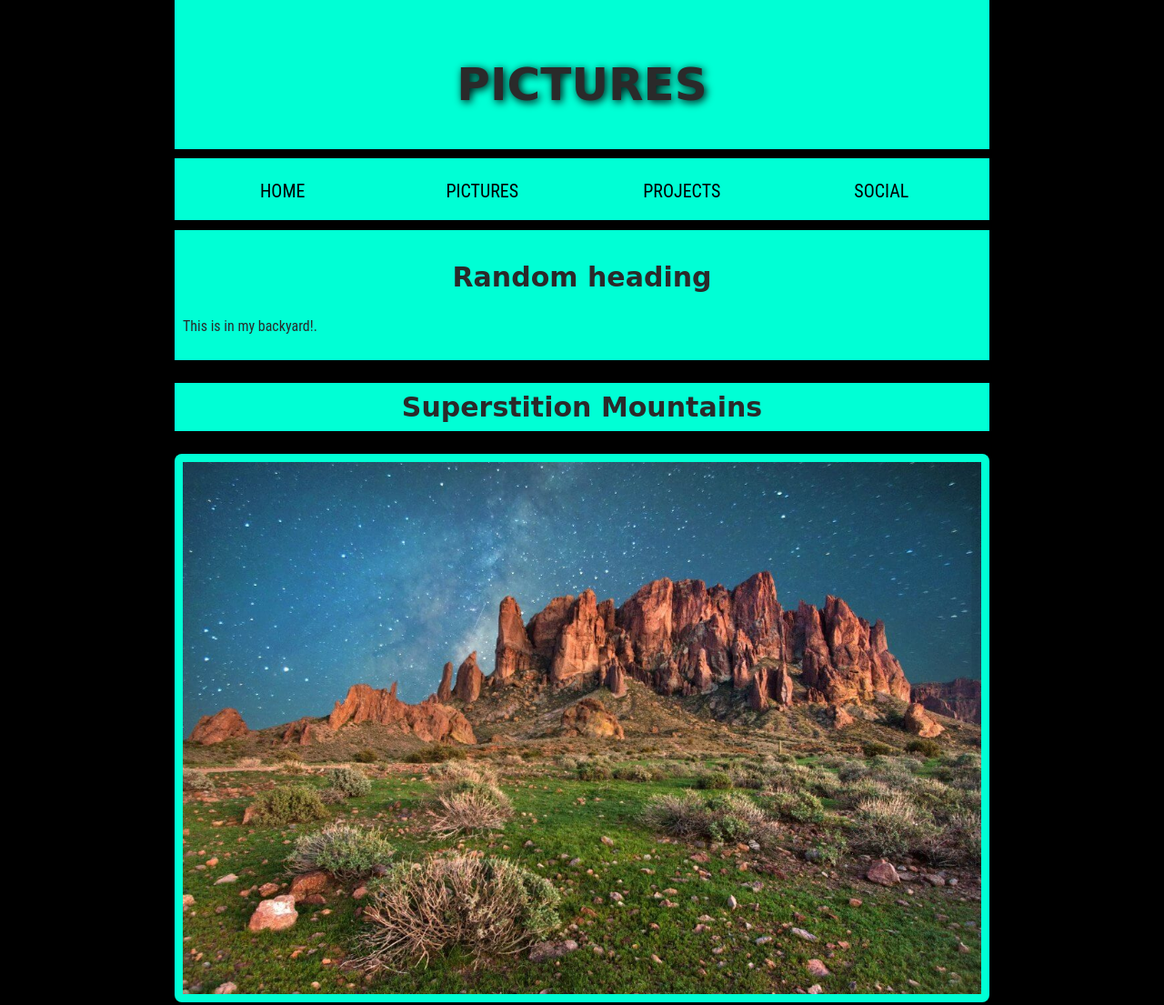
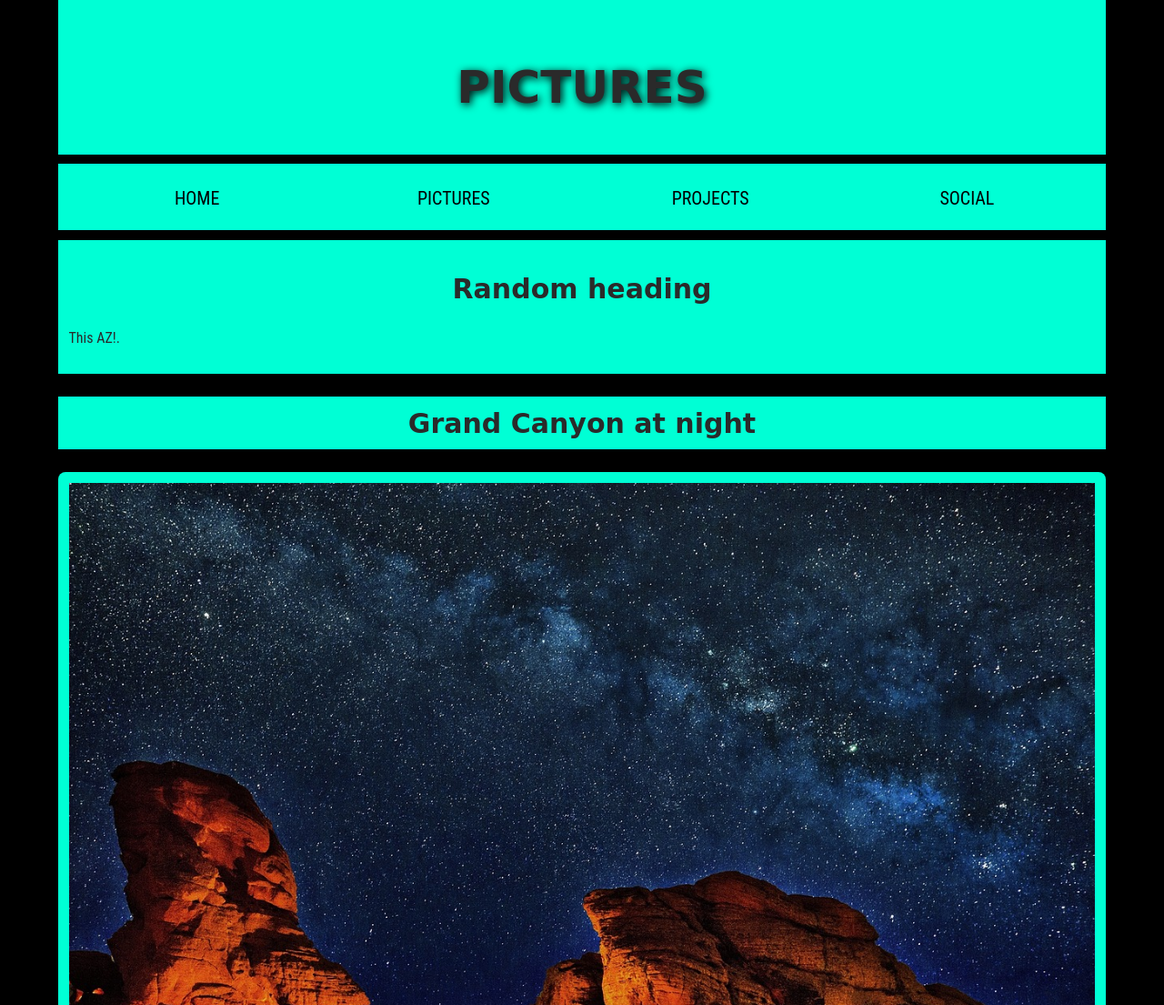
Before and after one commit to jburton8686/my-web-page, a website: page pictures.html in a window 1280 px wide. Shown: the top 1105 px of the page at 91% size. Drawn offline with Linux system fonts and the light colour scheme.

Commit message:
changed styling and page size. changed pics

```diff
--- a/pictures.html
+++ b/pictures.html
@@ -37,13 +37,13 @@
     <main>
         <article>
             <h2>Random heading</h2>
-            <p>This is in my backyard!.</p>
+            <p>This AZ!.</p>
         </article>
 
     </main>
 
-    <h2>Superstition Mountains</h2>
-    <img src="./static/img/2-saatyphotography.com_.jpg" />
+    <h2>Grand Canyon at night</h2>
+    <img src="milky-way.jpg" />
     <footer>
         <a href="mailto:jburton8686@hotmail.com">
             Send mail to me!</a>
--- a/stylefile.css
+++ b/stylefile.css
@@ -9,7 +9,7 @@ html {
 }
 
 body {
-  width: 70%;
+  width: 90%;
   min-width: 800px;
   margin: 0 auto;
 }
```
Also changed, not shown: canyon.jpg (added), lightening.jpg (added), milky-way.jpg (added).
